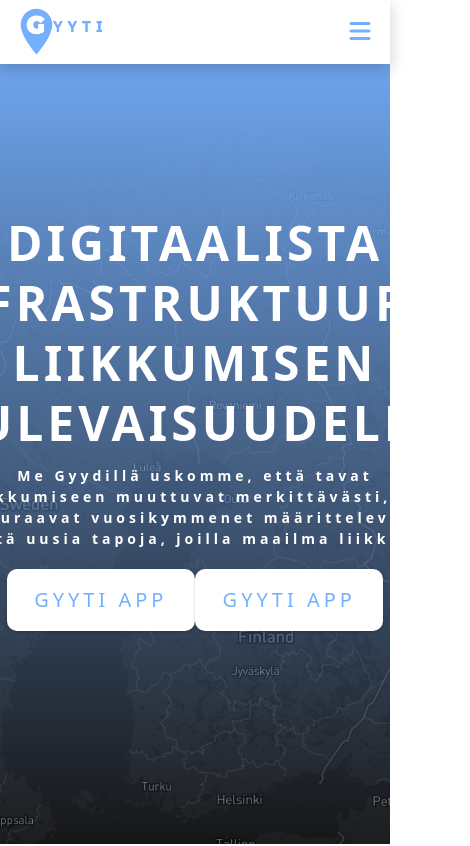
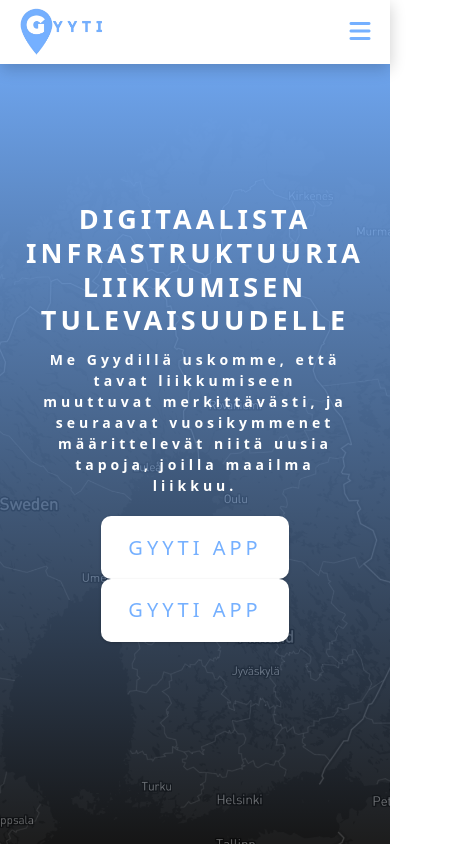
Before and after one commit to TuukkaUusitalo/gyytiWeb2, a React (Vite) app: page / in a window 390 px wide. Shown: the top 846 px of the page, 470 px wide, since content can reach past the window. Built offline with nearby package versions, Linux system fonts and the light colour scheme.

Commit message:
Omat muutokset ennen pullia

```diff
--- a/src/App.css
+++ b/src/App.css
@@ -820,7 +820,7 @@
 
 }
 
-@media screen and (max-width: 445px) {
+@media screen and (max-width: 450px) {
   .nav-logo {
     height: 3rem;
   }
@@ -832,13 +832,23 @@
   }
 
   .hero-banner {
-    padding: 0;
+    text-align: center;
+    color: var(--clr-white);
+    padding: 0 1rem;
+  }
+
+  .hero-banner h1 {
+    text-transform: uppercase;
+    font-size: 27px;
   }
 
   .hero-banner p {
-    max-width: 30rem;
+    max-width: 20rem;
+    margin-left: auto;
+    margin-right: auto;
+    color: var(--clr-white);
+    letter-spacing: var(--spacing);
   }
-
 
   .about-photo {
     position: relative;
@@ -846,4 +856,5 @@
     box-shadow: 0 5px 15px rgba(0, 0, 0, 0.1);
     transform: scale(1.02);
   }
+
 }
```
